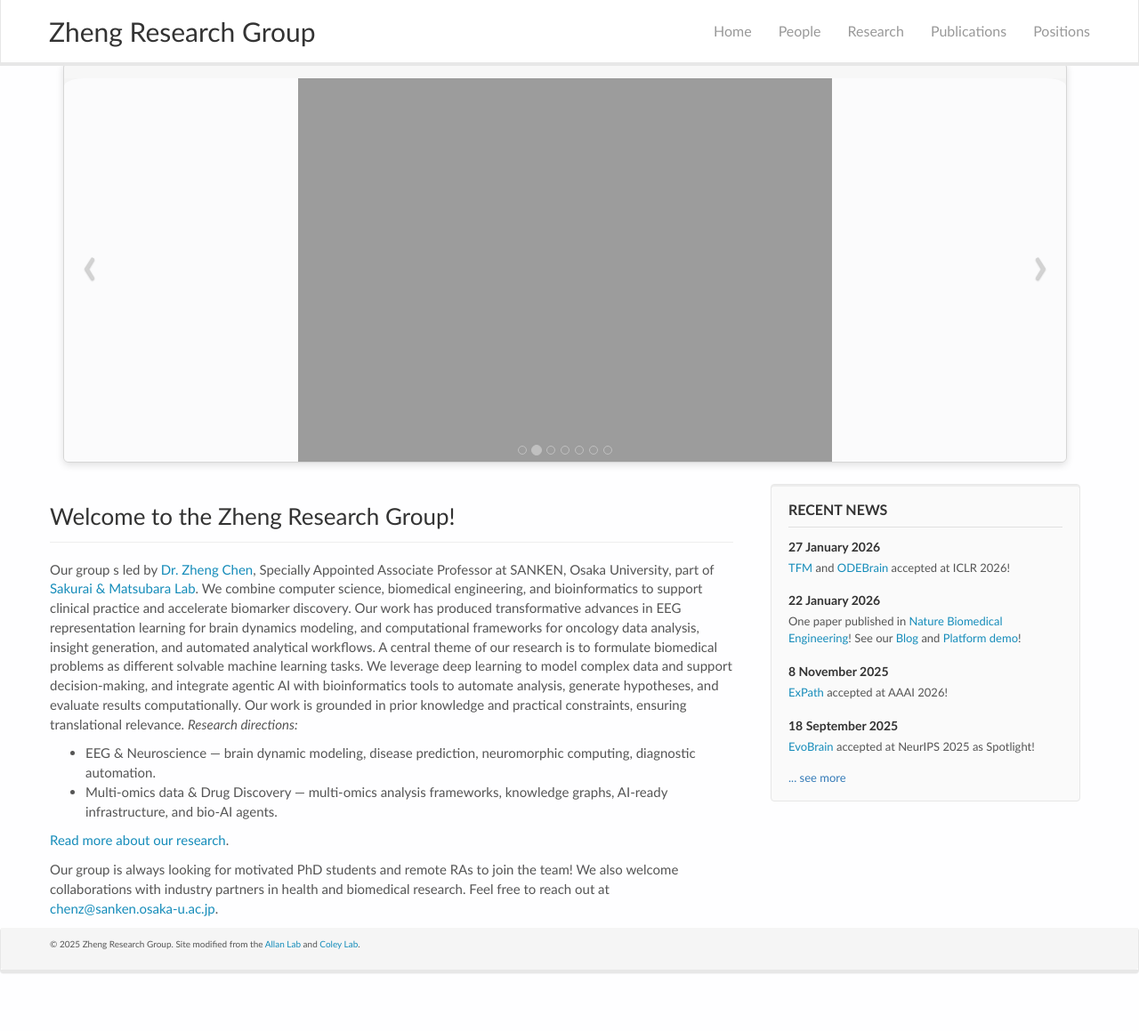
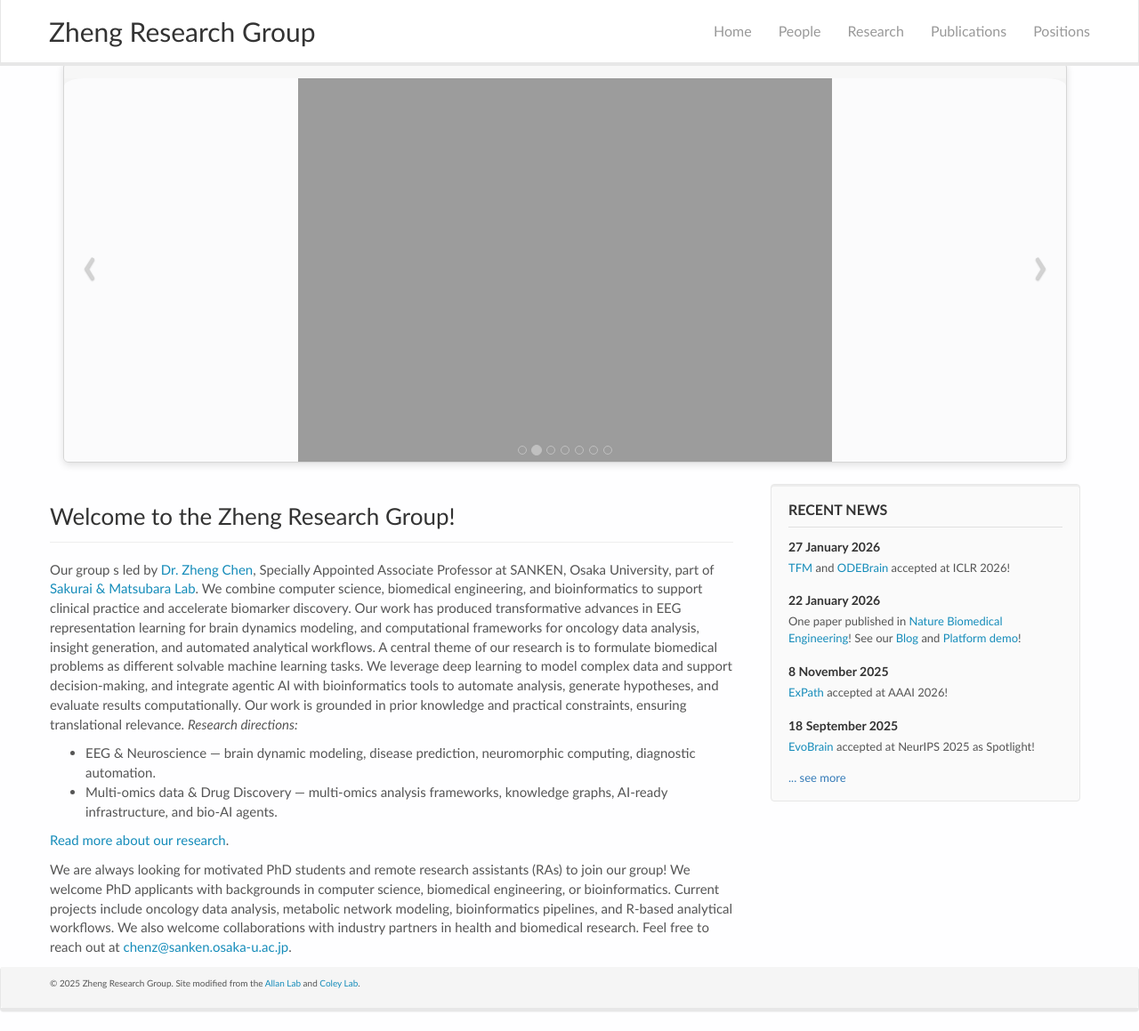
Before and after one commit to zhengchen3/zhengchen3.github.io, a Jekyll site: the page built from _pages/home.md, in a window 1280 px wide and 1159 px high. Shown: the whole window at 89% size. Built offline with Jekyll 4.4.1, drawn with Linux system fonts in a browser that asks for light colours; nearby versions of some CDN libraries.

```diff
--- a/_pages/home.md
+++ b/_pages/home.md
@@ -19,9 +19,13 @@ Our work is grounded in prior knowledge and practical constraints, ensuring tran
 
 [Read more about our research]({{ site.url }}{{ site.baseurl }}/research).
 
-Our group is always looking for motivated PhD students and remote RAs to join the team!
+We are always looking for motivated PhD students and remote research assistants (RAs) to join our group!
+We welcome PhD applicants with backgrounds in computer science, biomedical engineering, or bioinformatics.
+Current projects include oncology data analysis, metabolic network modeling, bioinformatics pipelines, and R-based analytical workflows.
 We also welcome collaborations with industry partners in health and biomedical research.
 Feel free to reach out at [chenz@sanken.osaka-u.ac.jp](mailto:chenz@sanken.osaka-u.ac.jp).
+
+
 
 <!-- The group is led by [Dr. Zheng Chen]({{ site.url }}{{ site.baseurl }}/team/), Specially Appointed Associate Professor at SANKEN, Osaka University, part of [Sakurai & Matsubara Lab](https://www.dm.sanken.osaka-u.ac.jp).
 His work has been published in leading venues in machine learning and biomedicine, including NeurIPS, ICLR, and Nature Biomedical Engineering.
```
